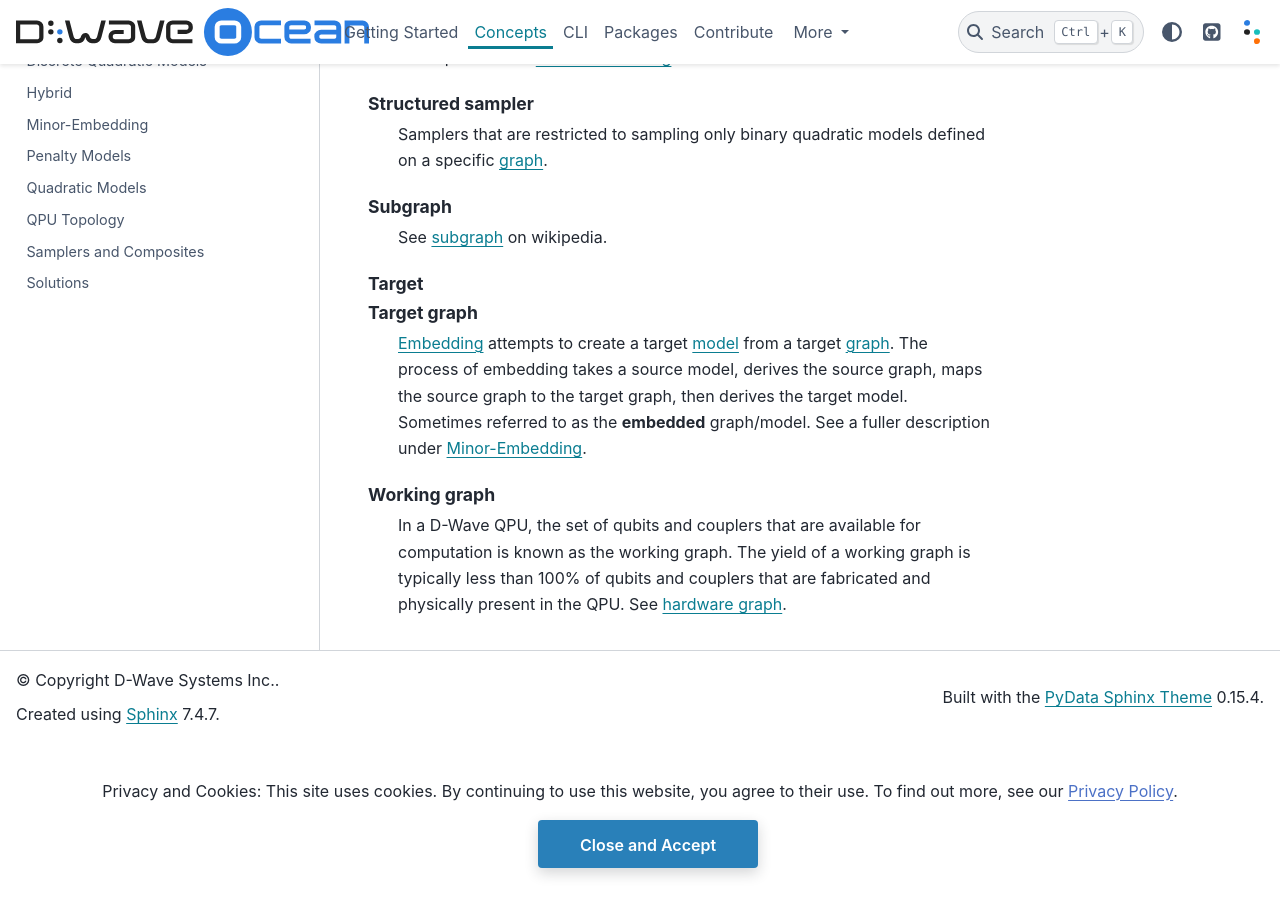
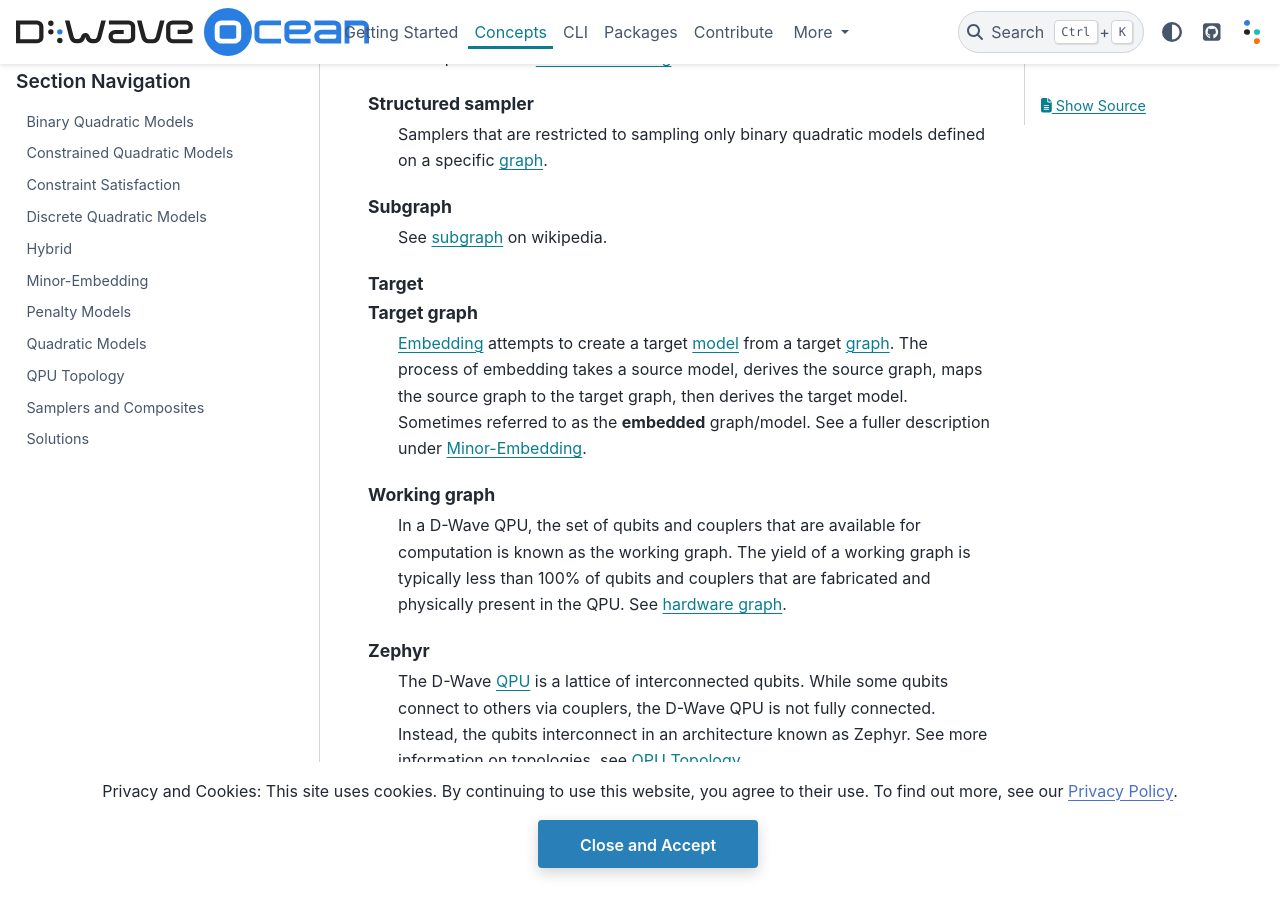
Before and after one commit to dwavesystems/dwave-ocean-sdk, a Sphinx documentation site: the page built from docs/concepts/index.rst, in a window 1280 px wide and 900 px high, scrolled down 6588 px. Built offline with Sphinx 7.4.7 and the PyData theme 0.15.4, drawn with Linux system fonts in a browser that asks for light colours; pages that are not in the unit, such as notebooks, are missing from menus.

Commit message:
Add zephyr to glossary

```diff
--- a/docs/concepts/index.rst
+++ b/docs/concepts/index.rst
@@ -318,4 +318,13 @@
          See a fuller description under :doc:`Minor-Embedding </concepts/embedding>`.
 
       Working graph
-         In a D-Wave QPU, the set of qubits and couplers that are available for computation is known as the working graph. The yield of a working graph is typically less than 100% of qubits and couplers that are fabricated and physically present in the QPU. See :term:`hardware graph`.
+         In a D-Wave QPU, the set of qubits and couplers that are available for
+         computation is known as the working graph. The yield of a working graph
+         is typically less than 100% of qubits and couplers that are fabricated
+         and physically present in the QPU. See :term:`hardware graph`.
+
+      Zephyr
+         The D-Wave :term:`QPU` is a lattice of interconnected qubits. While some
+         qubits connect to others via couplers, the D-Wave QPU is not fully connected.
+         Instead, the qubits interconnect in an architecture known as Zephyr.
+         See more information on topologies, see :doc:`QPU Topology </concepts/topology>`.
```
